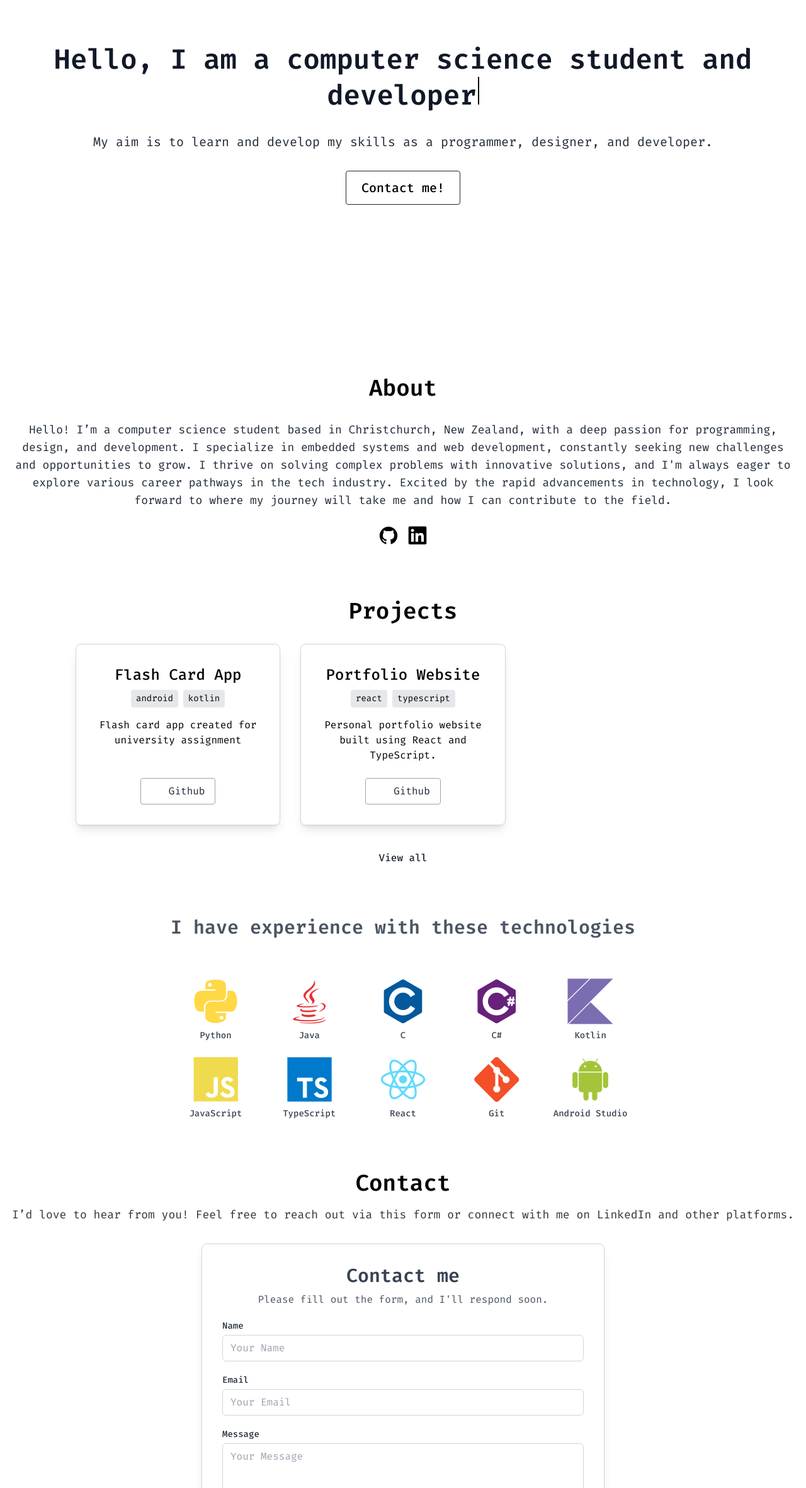
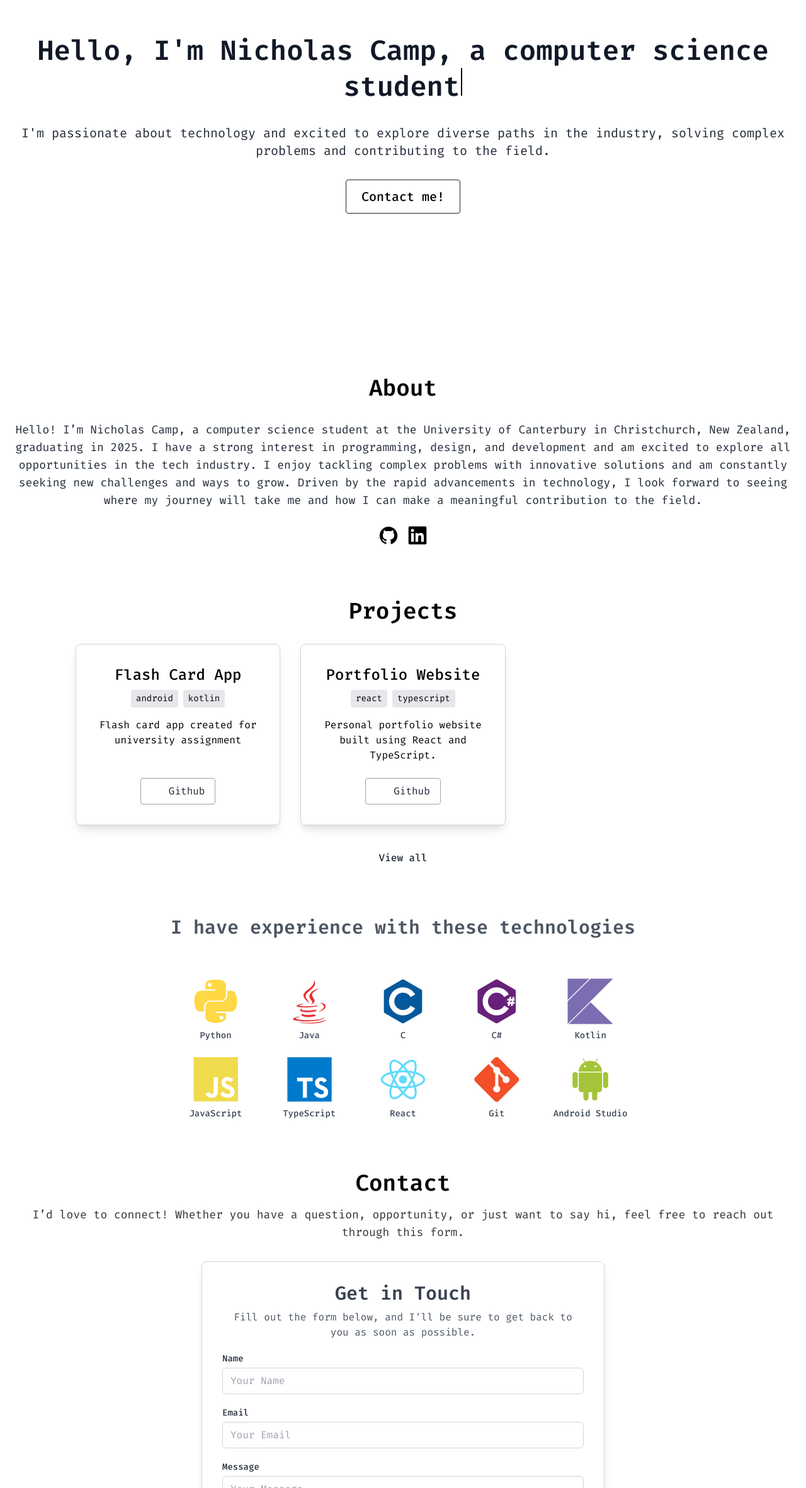
Before and after one commit to cmpnik/my-portfolio, a React (Create React App) app: page / in a window 1280 px wide. Shown: the part 204-2566 px from the top of the page at 63% size. Built offline with nearby package versions, Linux system fonts and the light colour scheme; some icons are missing.

Commit message:
Prepare project for Github Pages deployment

```diff
--- a/package.json
+++ b/package.json
@@ -2,7 +2,7 @@
   "name": "my-portfolio",
   "version": "0.1.0",
   "private": true,
-  "homepage": "https://username.github.io/my-portfolio",
+  "homepage": "https://cmpnik.github.io/my-portfolio",
   "dependencies": {
     "@formspree/react": "^2.5.1",
     "@heroicons/react": "^2.1.5",
--- a/public/index.html
+++ b/public/index.html
@@ -7,7 +7,7 @@
     <meta name="theme-color" content="#000000" />
     <meta
       name="description"
-      content="Web site created using create-react-app"
+      content="My Portfolio created using create-react-app"
     />
     <link rel="apple-touch-icon" href="%PUBLIC_URL%/logo192.png" />
     <!--
--- a/src/components/about/about.tsx
+++ b/src/components/about/about.tsx
@@ -14,15 +14,15 @@ const About = () => {
             {/* About Section */}
             <div className="flex justify-center">
                 <div className="text-center">
-                    <p className="text-base md:text-lg text-gray-800 leading-relaxed max-w-[1280px] mx-auto">
-                        Hello! I’m a computer science student based in Christchurch, New Zealand, with a deep passion for programming, design, and development. I specialize in embedded systems and web development, constantly seeking new challenges and opportunities to grow. I thrive on solving complex problems with innovative solutions, and I'm always eager to explore various career pathways in the tech industry. Excited by the rapid advancements in technology, I look forward to where my journey will take me and how I can contribute to the field.
-                    </p>
+                <p className="text-base md:text-lg text-gray-800 leading-relaxed max-w-[1280px] mx-auto">
+                    Hello! I’m Nicholas Camp, a computer science student at the University of Canterbury in Christchurch, New Zealand, graduating in 2025. I have a strong interest in programming, design, and development and am excited to explore all opportunities in the tech industry. I enjoy tackling complex problems with innovative solutions and am constantly seeking new challenges and ways to grow. Driven by the rapid advancements in technology, I look forward to seeing where my journey will take me and how I can make a meaningful contribution to the field.
+                </p>
                     {/* Social Media Links */}
                     <div className="mt-6 flex justify-center space-x-4">
-                        <a href="https://github.com/your-username" target="_blank" rel="noopener noreferrer">
+                        <a href="https://github.com/cmpnik" target="_blank" rel="noopener noreferrer">
                             <i className="devicon-github-original text-3xl hover:text-gray-400"></i>
                         </a>
-                        <a href="https://linkedin.com/in/your-username" target="_blank" rel="noopener noreferrer">
+                        <a href="https://linkedin.com/in/nicholas-camp-2b2751318" target="_blank" rel="noopener noreferrer">
                             <i className="devicon-linkedin-plain text-3xl hover:text-gray-400"></i>
                         </a>
                     </div>
--- a/src/components/contact/Contact.tsx
+++ b/src/components/contact/Contact.tsx
@@ -32,15 +32,15 @@ const Contact = () => {
             <div className="text-center mb-8">
                 <h2 className="font-semibold text-3xl md:text-4xl leading-tight mb-4">Contact</h2>
                 <p className="text-base md:text-lg text-[#333] leading-relaxed mx-auto">
-                    I’d love to hear from you! Feel free to reach out via this form or connect with me on LinkedIn and other platforms.
+                    I’d love to connect! Whether you have a question, opportunity, or just want to say hi, feel free to reach out through this form.
                 </p>
             </div>
 
             <div className="max-w-[640px] mx-auto border border-gray-300 bg-white shadow-lg rounded-lg p-8">
                 <div className="text-center mb-5">
-                    <h3 className="text-3xl font-semibold text-gray-700">Contact me</h3>
+                    <h3 className="text-3xl font-semibold text-gray-700">Get in Touch</h3>
                     <p className="text-md text-gray-600 mt-2">
-                        Please fill out the form, and I'll respond soon.
+                        Fill out the form below, and I'll be sure to get back to you as soon as possible.
                     </p>
                 </div>
 
--- a/src/components/hero/Hero.tsx
+++ b/src/components/hero/Hero.tsx
@@ -1,7 +1,7 @@
 import React, { useEffect, useState } from 'react';
 import './style.css';
 
-const textToType = "Hello, I am a computer science student and developer";
+const textToType = "Hello, I'm Nicholas Camp, a computer science student";
 
 const Hero = () => {
     const [displayedText, setDisplayedText] = useState('');
@@ -39,7 +39,7 @@ const Hero = () => {
                 </h1>
 
                 <p className="my-6 text-base md:text-lg lg:text-xl text-gray-800 mb-8">
-                    My aim is to learn and develop my skills as a programmer, designer, and developer.
+                    I'm passionate about technology and excited to explore diverse paths in the industry, solving complex problems and contributing to the field.
                 </p>
 
                 <button
```
